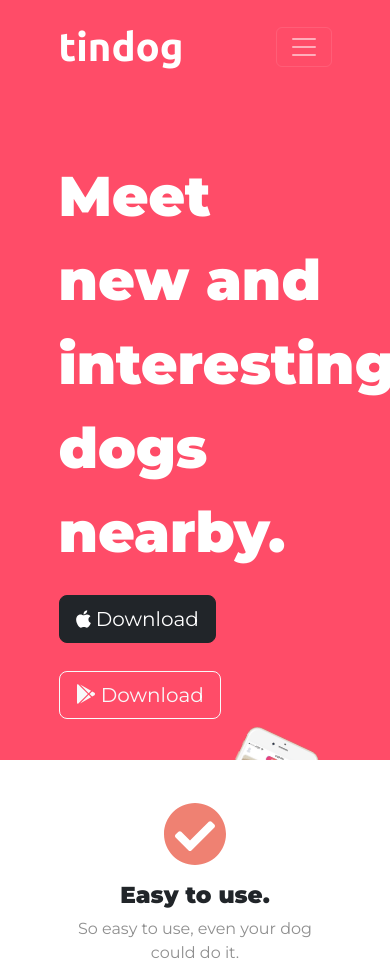
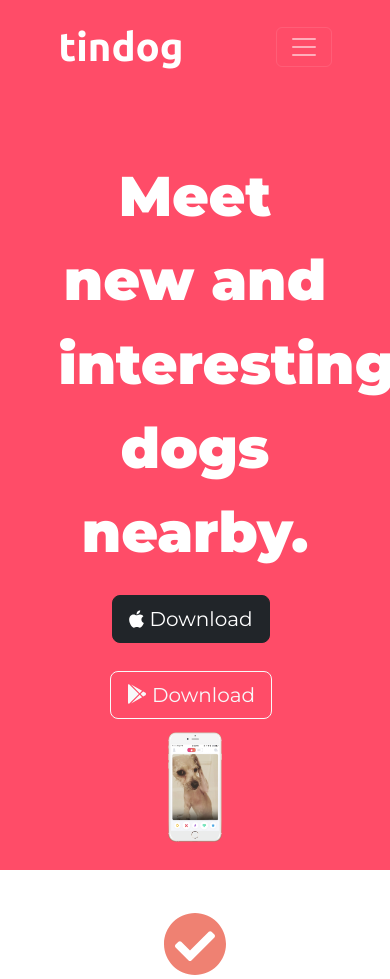
Before and after one commit to GuiCMartins/tindog, a plain HTML site: page index.html in a window 390 px wide. Shown: the top 979 px of the page. Drawn offline with nearby package versions, Linux system fonts and the light colour scheme.

Commit message:
Title media query

```diff
--- a/css/styles.css
+++ b/css/styles.css
@@ -119,3 +119,14 @@ p {
 .pricing-col {
   padding: 3% 2%;
 }
+
+@media (max-width: 1028px) {
+  #title {
+    text-align: center;
+  }
+
+  .title-img {
+    position: static;
+    transform: rotate(0);
+  }
+}
```
